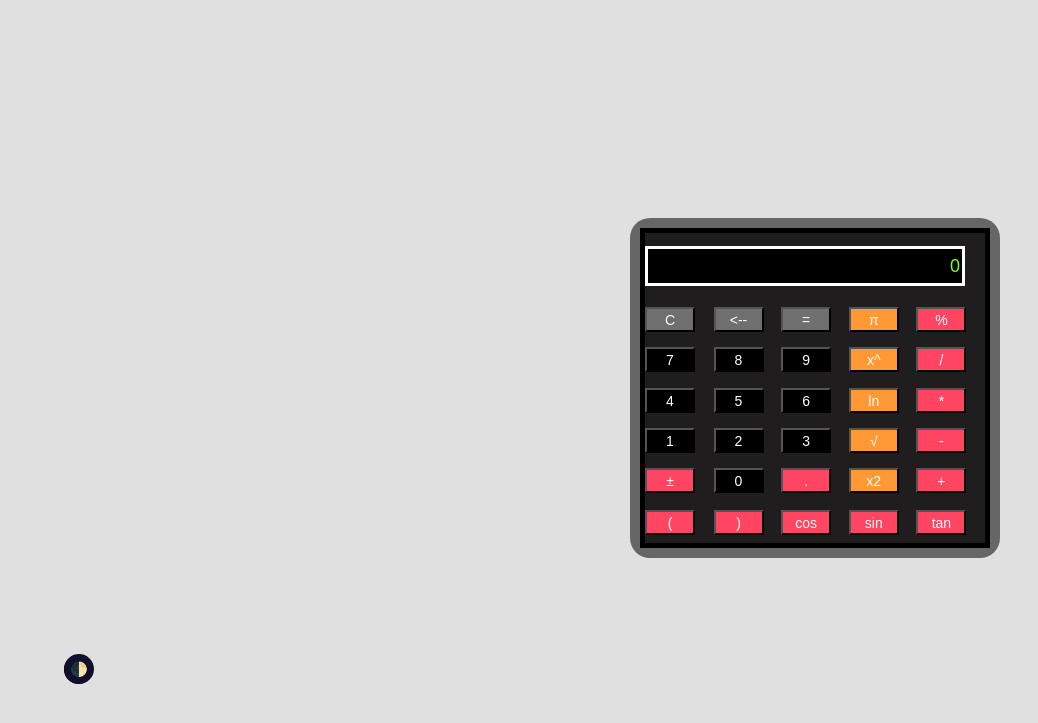
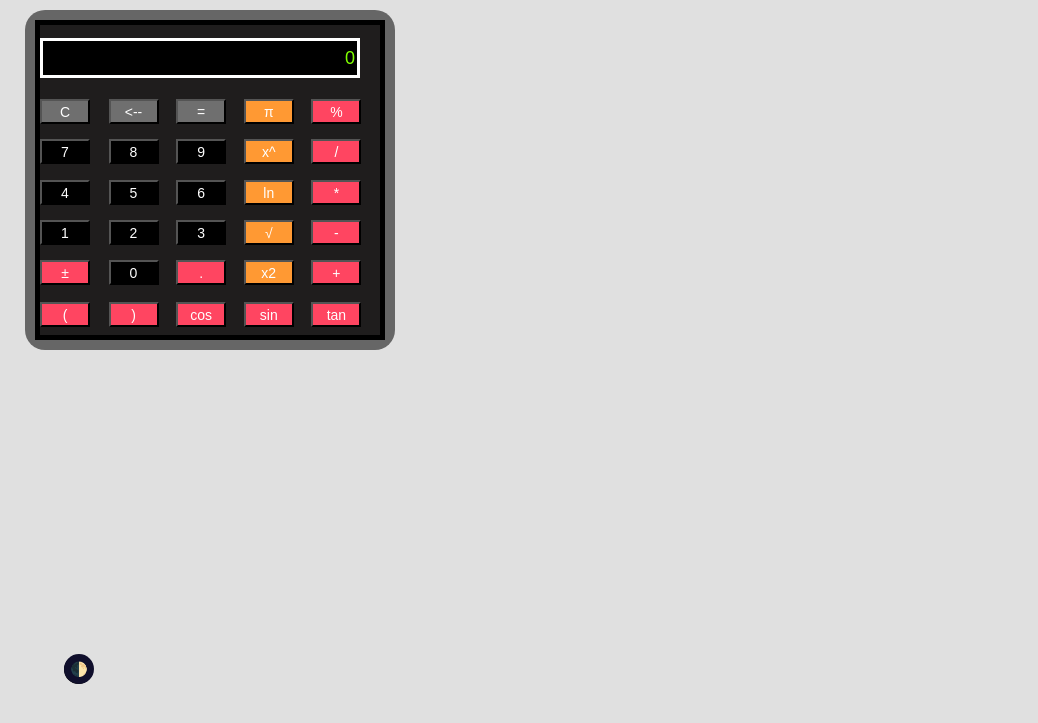
Before and after one commit to PawelMierzwa/school-cheat, a PHP site: page /calc in a window 1280 px wide. Shown: the part 52-775 px from the top of the page, without its empty margins (0-1038 px from the left). Run offline with PHP 8.4, Linux system fonts and the light colour scheme.

Commit message:
Updated CSS

```diff
--- a/index.php
+++ b/index.php
@@ -1,20 +1,26 @@
 <!DOCTYPE html>
 <html lang="pl">
 <head>
-    <meta charset="UTF-8">
-    <meta http-equiv="X-UA-Compatible" content="IE=edge">
-    <meta name="viewport" content="width=device-width, initial-scale=1.0">
-    <title>Main Menu</title>
+<meta charset="UTF-8">
+<meta http-equiv="X-UA-Compatible" content="IE=edge">
+<meta name="viewport" content="width=device-width, initial-scale=1.0">
+<link rel="icon" href="template/img/favicon.ico" type="image/x-icon" />
+
+<!--link embed options-->
+<meta property="og:title" content="Sigma Tools" />
+<meta property="og:type" content="website" />
+<meta property="og:url" content="https://sigmatools.org" />
+<meta property="og:image" content="https://sigmatools.org/template/img/thumb.png" />
+<meta property="og:description" content="IT and Math related tools" />
+<meta name="theme-color" content="#ffc0cb">
+<!-- meta name="twitter:card" content="summary_large_image" -->
+
+<title>Sigma Tools</title>
 </head>
 </html>
 <?php
     session_start();
 
-	if($_SERVER['HTTP_HOST'] == "sigmatools.org"){
-        $file = $_SERVER['REQUEST_URI'];
-		header('Location: https://www.sigmatools.org/'.$file);
-    }
-
     include 'template/header.php';
 	include 'engine/template.php';
 ?>
--- a/template/about.html
+++ b/template/about.html
@@ -21,11 +21,10 @@
 <body>
     <div class="content">
         <center>
-            <h1>Site designed and made for helping with IT and Math related problems.</h1>
+            <h1>Sigma Tools</h1>
             <hr size="4" color="black">
             <h2>
-                For contact and business inquiries: [email placeholder]<br>
-                Customer Support: [email placeholder]
+                Kontakt: sigmatools.org@gmail.com
             </h2>
             <div id="bottom">
                     <hr size="7" color="black">
--- a/template/calc.html
+++ b/template/calc.html
@@ -3,7 +3,6 @@
 
 <head>
     <meta charset="UTF-8">
-    <meta http-equiv="X-UA-Compatible" content="IE=edge">
     <meta name="viewport" content="width=device-width, initial-scale=1.0">
     <title>Matematyka</title>
     <link rel="stylesheet" href="template/css/calc.css">
--- a/template/css/calc.css
+++ b/template/css/calc.css
@@ -1,20 +1,17 @@
-.content{
-    top: 35%;
-    left: 50%;
-    transform: translateX(-50%);
-    position: absolute;
-    z-index: 2;
+.content {
+	top: 40%;
+	position: relative;
 }
 
 .calculator {
+    margin-left: 35px;
     width: 350px;
     height: 320px;
     background-color: #1f1d1d;
     box-shadow: 0px 0px 0px 10px #666;
     border: 5px solid black;
     border-radius: 10px;
-    position: absolute;
-    z-index: 2;
+    position: relative;
 }
 
 #display {
--- a/template/pojecia.php
+++ b/template/pojecia.php
@@ -50,7 +50,7 @@
                         <form method="POST">
                             <input type="text" name="searchform" placeholder="Search" size="25">
                             <button type="submit" id="search-button">
-                                <img src="template/img/search.svg" width="25px" height="25px">
+                                <img src="template/img/search.svg" width="24px" height="19px">
                             </button>
                         </form>
                     </center>
--- a/template/wykres.html
+++ b/template/wykres.html
@@ -1,5 +1,6 @@
 <body>
     <div class="content">
+	<h1>Work in progress</h1>
         <iframe src="template/func/src/index.html" width="100%" height="100%"></html>
     </div>
         <!-- Load React API -->
```
Also changed, not shown: admin/conf.ini (+5 -5 lines), .htaccess, template/header.php (line endings or trailing spaces), template/img/favicon.ico (added), template/img/thumb.png (added).
